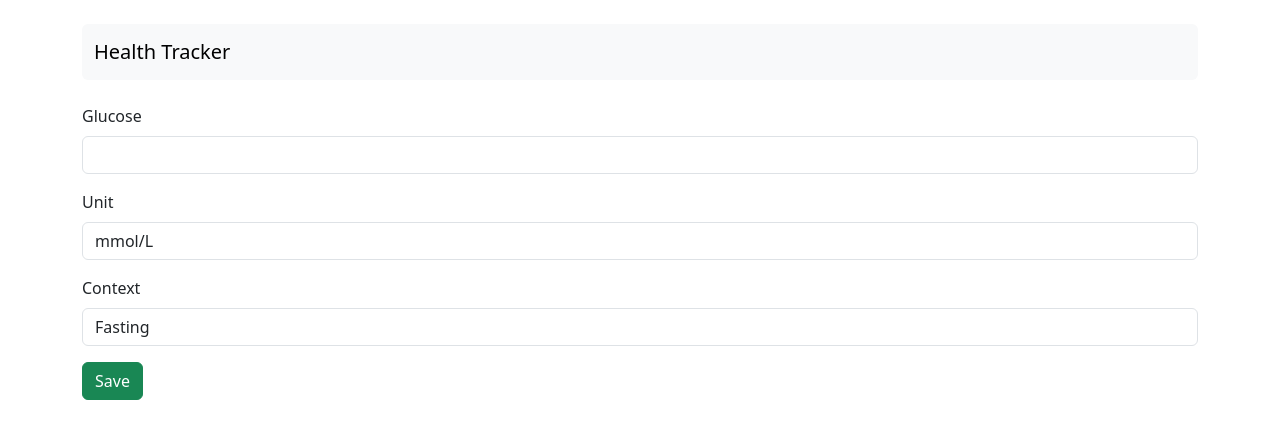
After one commit to jkurilo75/health-tracker, a Flask app: page /sugar/add in a window 1280 px wide. The commit adds this page. Shown: the top 439 px of the page. Run offline with Flask 3, Linux system fonts and the light colour scheme.

Commit message:
added entering sugar data and history

```diff
--- a/app.py
+++ b/app.py
@@ -16,6 +16,16 @@ def init_db():
             systolic INTEGER NOT NULL,
             diastolic INTEGER NOT NULL,
             pulse INTEGER
+        )
+    """)
+
+    conn.execute("""
+        CREATE TABLE IF NOT EXISTS blood_sugar (
+            id INTEGER PRIMARY KEY AUTOINCREMENT,
+            recorded_at DATETIME DEFAULT CURRENT_TIMESTAMP,
+            glucose REAL NOT NULL,
+            unit TEXT DEFAULT 'mmol/L',
+            context TEXT
         )
     """)
 
@@ -77,6 +87,46 @@ def bp_history():
     )
 
 
+@app.route("/sugar/add", methods=["GET", "POST"])
+def add_sugar():
+
+    if request.method == "POST":
+
+        glucose = request.form["glucose"]
+        unit = request.form["unit"]
+        context = request.form["context"]
+
+        conn = sqlite3.connect(DATABASE)
+
+        conn.execute("""
+            INSERT INTO blood_sugar (glucose, unit, context)
+            VALUES (?, ?, ?)
+        """, (glucose, unit, context))
+
+        conn.commit()
+        conn.close()
+
+        return redirect("/sugar/history")
+
+    return render_template("add_sugar.html")
+
+
+@app.route("/sugar/history")
+def sugar_history():
+
+    conn = sqlite3.connect(DATABASE)
+
+    readings = conn.execute("""
+        SELECT *
+        FROM blood_sugar
+        ORDER BY recorded_at DESC
+    """).fetchall()
+
+    conn.close()
+
+    return render_template("sugar_history.html", readings=readings)
+
+
 if __name__ == "__main__":
     init_db()
     app.run(debug=True)
--- /dev/null
+++ b/templates/add_sugar.html
@@ -0,0 +1,38 @@
+{% extends "base.html" %}
+
+{% block title %}Add Blood Sugar{% endblock %}
+
+{% block content %}
+
+<form method="post">
+
+    <div class="mb-3">
+        <label class="form-label">Glucose</label>
+        <input type="number" step="0.1" class="form-control" name="glucose" required>
+    </div>
+
+    <div class="mb-3">
+        <label class="form-label">Unit</label>
+        <select class="form-control" name="unit">
+            <option value="mmol/L">mmol/L</option>
+            <option value="mg/dL">mg/dL</option>
+        </select>
+    </div>
+
+    <div class="mb-3">
+        <label class="form-label">Context</label>
+        <select class="form-control" name="context">
+            <option>Fasting</option>
+            <option>Before meal</option>
+            <option>After meal</option>
+            <option>Bedtime</option>
+        </select>
+    </div>
+
+    <button class="btn btn-success" type="submit">
+        Save
+    </button>
+
+</form>
+
+{% endblock %}
```
Also changed, not shown: templates/index.html (+8 -2 lines), templates/sugar_history.html (added, +37 -0 lines).
